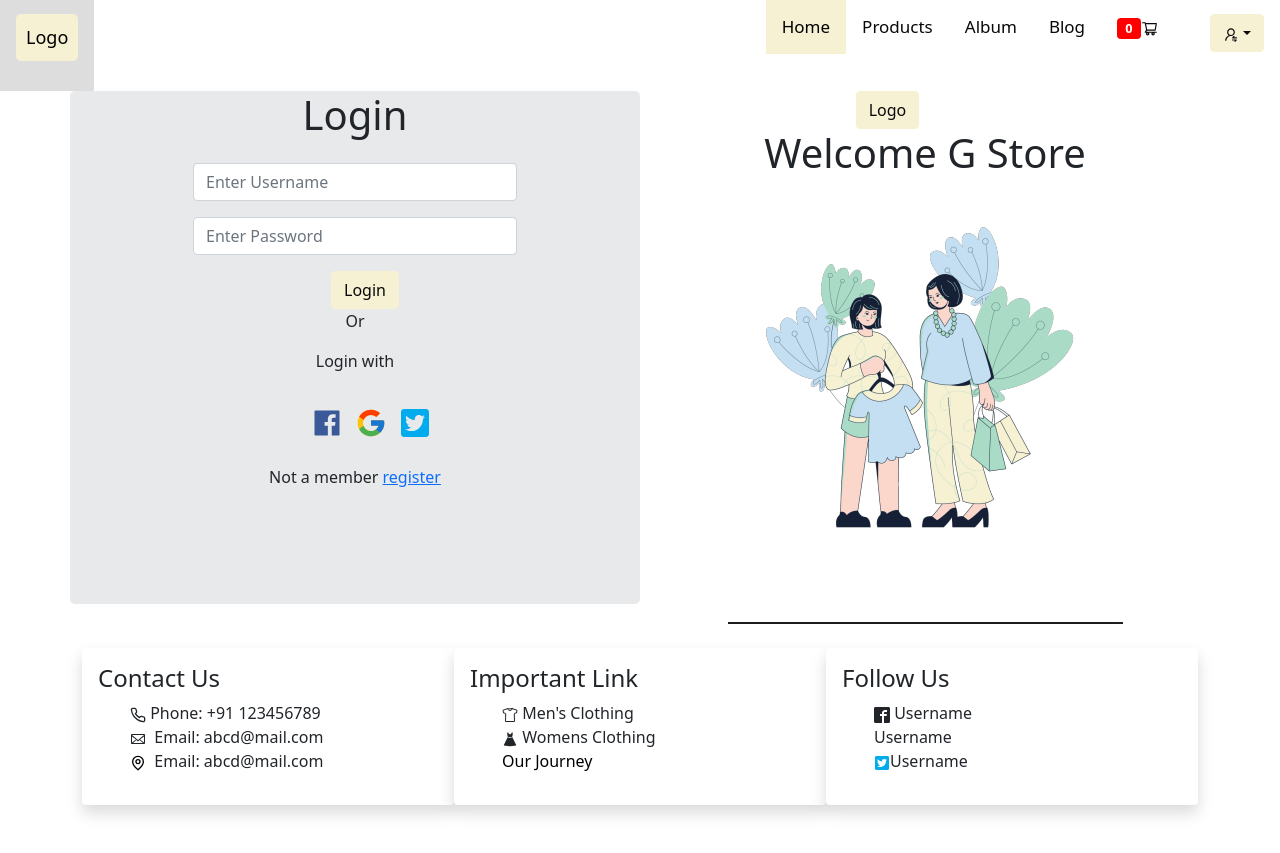
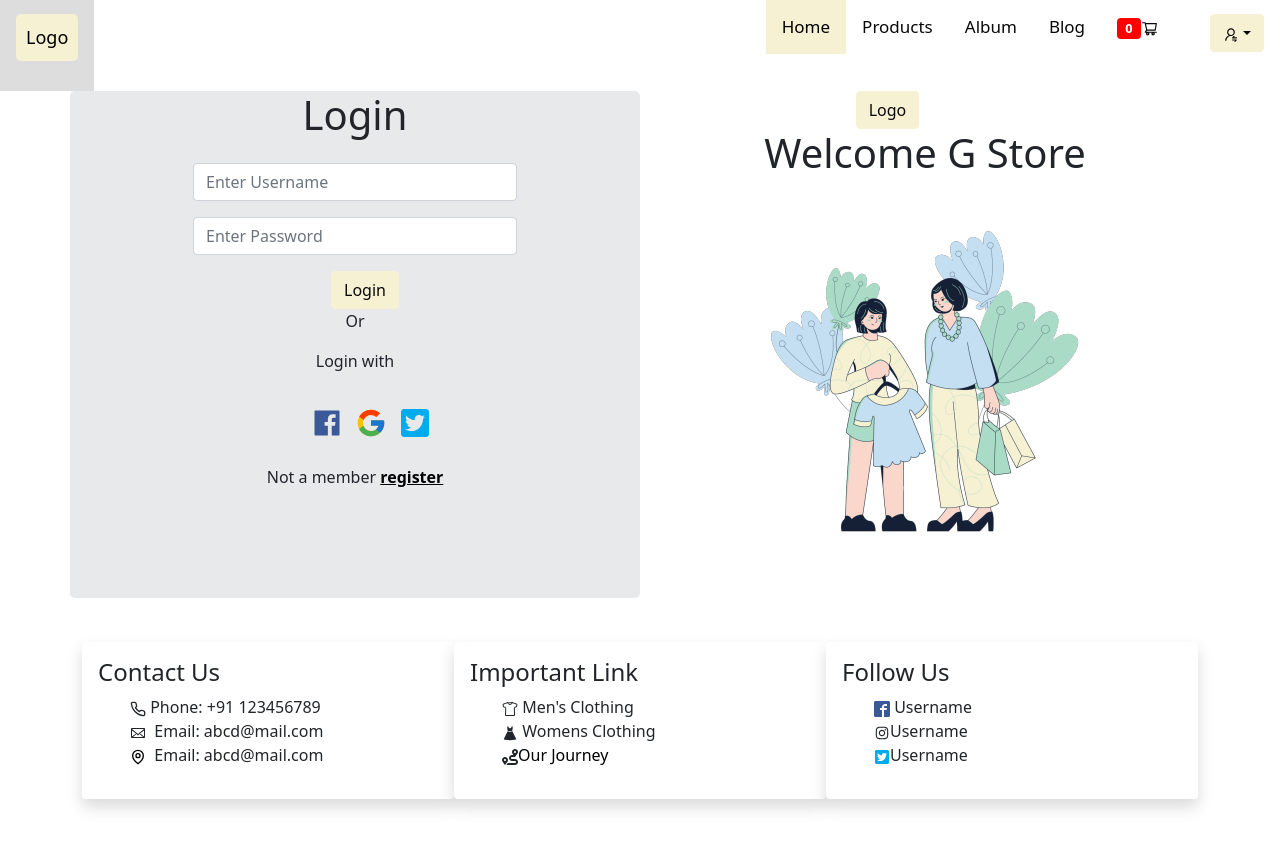
Before and after one commit to megha-n-bodke/shopping-cart, a React (Create React App) app: page /login in a window 1280 px wide. Built offline with nearby package versions, Linux system fonts and the light colour scheme.

Commit message:
Footer minor changes

```diff
--- a/src/Components/Footer/Footer.jsx
+++ b/src/Components/Footer/Footer.jsx
@@ -2,9 +2,12 @@ import React from 'react';
 import { FiPhone,  } from "react-icons/fi";
 import { GoMail } from "react-icons/go";
 import { GrLocation } from "react-icons/gr";
+import { FaRoute } from "react-icons/fa";
 import { GiLargeDress } from "react-icons/gi";
 import { IoShirtOutline } from "react-icons/io5";
 import { ImFacebook2 } from "react-icons/im";
+import { AiOutlineInstagram } from "react-icons/ai";
+
 import {
     BrowserRouter as Router,
     Route,
@@ -37,20 +40,18 @@ const Footer = () => {
                           <div className = "col-md-4 col-sm-12 shadow p-3 mb-5 bg-white rounded ">
                               <h4>Important Link</h4>
                               <ul className="menuLink" style={{listStyleType:"none"}}>
-                                  <li><IoShirtOutline/> Men's Clothing</li>
+                                  <li ><IoShirtOutline/> Men's Clothing</li>
                                   <li><GiLargeDress/> Womens Clothing</li>
-                                  <li><Link className="nodec" to="/journey">Our Journey</Link></li>
+                                  <li><FaRoute/><Link className="nodec" to="/journey">Our Journey</Link></li>
                               </ul>
                           </div>
 
                           <div className = "col-md-4 col-sm-12 shadow p-3 mb-5 bg-white rounded">
                               <h4>Follow Us</h4>
                               <ul style={{listStyleType:"none"}}>
-                                  <li><ImFacebook2/> Username</li>
-                                  <li><i className="fab fa-instagram"></i>Username</li>
+                                  <li><ImFacebook2 className = "fbIcon"/> Username</li>
+                                  <li><AiOutlineInstagram className = "instaIcon"/>Username</li>
                                   <li ><FaTwitterSquare  className = "twitterIcon"/>Username</li>
-
-
                               </ul>
                           </div>
 
--- a/src/Components/HomePageEssentials/ImageSlider.jsx
+++ b/src/Components/HomePageEssentials/ImageSlider.jsx
@@ -12,18 +12,18 @@ const ImageSlider = () => {
     <div className='container-fluid' >
 
                           <Carousel>
-                         <Carousel.Item style={{'height':"300px"}} >
+                         <Carousel.Item style={{'height':"400px"}} >
 
-                         <img style={{'height':"300px"}}
+                         <img style={{'height':"400px"}}
 
                          className="d-block w-100"
 
                         src={banner1}  />
                                  </Carousel.Item>
 
-                                 <Carousel.Item style={{'height':"300px"}}>
+                                 <Carousel.Item style={{'height':"400px"}}>
 
-                                 <img style={{'height':"300px"}}
+                                 <img style={{'height':"400px"}}
 
                                    className="d-block w-100"
 
@@ -31,9 +31,9 @@ const ImageSlider = () => {
 
                                          </Carousel.Item>
 
-                                         <Carousel.Item style={{'height':"300px"}}>
+                                         <Carousel.Item style={{'height':"400px"}}>
 
-                                 <img style={{'height':"300px"}}
+                                 <img style={{'height':"400px"}}
 
                                    className="d-block w-100"
 
@@ -41,9 +41,9 @@ const ImageSlider = () => {
 
                                          </Carousel.Item>
 
-                                         <Carousel.Item style={{'height':"300px"}}>
+                                         <Carousel.Item style={{'height':"400px"}}>
 
-                                 <img style={{'height':"300px"}}
+                                 <img style={{'height':"400px"}}
 
                                    className="d-block w-100"
 
@@ -55,26 +55,6 @@ const ImageSlider = () => {
 
 </Carousel>
 </div>
-{/* <div id="carouselExampleCaptions" className="carousel slide" data-ride="carousel">
-  <ol className="carousel-indicators">
-    <li data-target="#carouselExampleCaptions" data-slide-to="0" className="active"></li>
-    <li data-target="#carouselExampleCaptions" data-slide-to="1"></li>
-    <li data-target="#carouselExampleCaptions" data-slide-to="2"></li>
-  </ol>
-  <div className="carousel-inner">
-
-  <a className="carousel-control-prev" href="#carouselExampleCaptions" role="button" data-slide="prev">
-    <span className="carousel-control-prev-icon" aria-hidden="true"></span>
-    <span className="sr-only">Previous</span>
-  </a>
-  <a className="carousel-control-next" href="#carouselExampleCaptions" role="button" data-slide="next">
-    <span className="carousel-control-next-icon" aria-hidden="true"></span>
-    <span className="sr-only">Next</span>
-  </a>
-</div>
-</div>
-
-    </div> */}
     </>
     );
 }
--- a/src/Components/Login/Login.css
+++ b/src/Components/Login/Login.css
@@ -20,10 +20,9 @@
 .twitterIcon{
     color: #00acee;
 }
-/* ul{
-    display: flex;
-} */
-
+.login-btn{
+    margin-left: 30px;
+}
 .ulBullets{
     list-style-type:none;
 }
@@ -55,6 +54,14 @@
     /*box-shadow: 0 2px 4px 0 rgba(0,0,0,0.16),0 2px 10px 0 rgba(0,0,0,0.12)!important;
 */
 }
+.register{
+    padding-top: 450px;
+}
+ .register-link{
+     color:black;
+     font-weight: bold;
+     text-decoration: underline;
+ }
 
 .welcomeContainer{
     position: relative;
--- a/src/Components/Login/LoginPage.jsx
+++ b/src/Components/Login/LoginPage.jsx
@@ -6,7 +6,7 @@ import { AiOutlineLock, AiFillFacebook, } from "react-icons/ai";
 import { HiOutlineUser } from "react-icons/hi";
 import { FcGoogle } from "react-icons/fc";
 import { FaTwitterSquare,FaRegUser, FaFontAwesome } from "react-icons/fa";
-import image from '../../Assets/Images/welcomePage.png'
+import image from '../../Assets/Images/WelcomeImage.png'
 import axios from 'axios';
 import { useHistory } from 'react-router';
 import { useDispatch } from 'react-redux';
```
Also changed, not shown: src/Components/Footer/footer.css (added, +28 -0 lines), src/Assets/Images/WelcomeImage.png (added).
